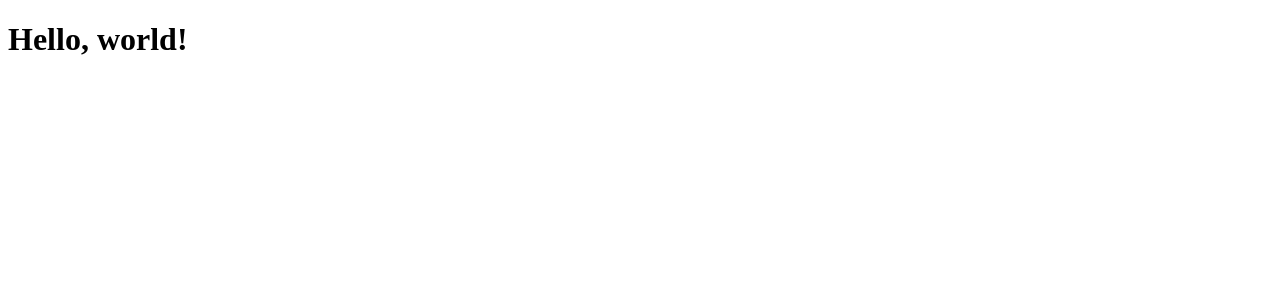
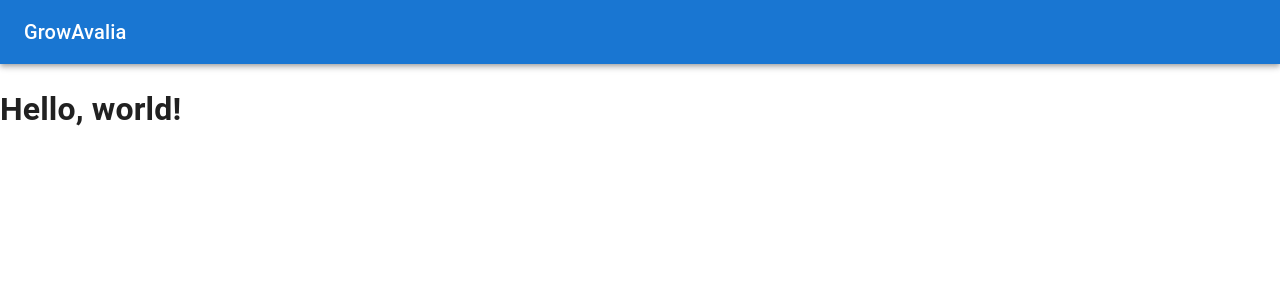
Before and after one commit to pedrofeld/growAvalia, a React (Vite) app: page / in a window 1280 px wide. Shown: the top 300 px of the page. Built offline with nearby package versions, Linux system fonts and the light colour scheme.

Commit message:
feat: adicionando componente para o Navbar

```diff
--- a/src/App.tsx
+++ b/src/App.tsx
@@ -1,7 +1,9 @@
+import ButtonAppBar from './components/Navbar';
 
 function App() {
   return (
     <>
+      <ButtonAppBar />
       <h1>Hello, world!</h1>
     </>
   )
--- /dev/null
+++ b/src/components/Navbar/index.tsx
@@ -0,0 +1,22 @@
+import { CssBaseline } from '@mui/material';
+import AppBar from '@mui/material/AppBar';
+import Toolbar from '@mui/material/Toolbar';
+import Typography from '@mui/material/Typography';
+
+export default function ButtonAppBar() {
+  return (
+    <AppBar
+        position="static"
+        sx={{
+            backgroundColor: "primary"
+        }}
+    >
+        <CssBaseline />
+        <Toolbar>
+            <Typography variant="h6" component="div">
+            GrowAvalia
+            </Typography>
+        </Toolbar>
+    </AppBar>
+  );
+}
```
